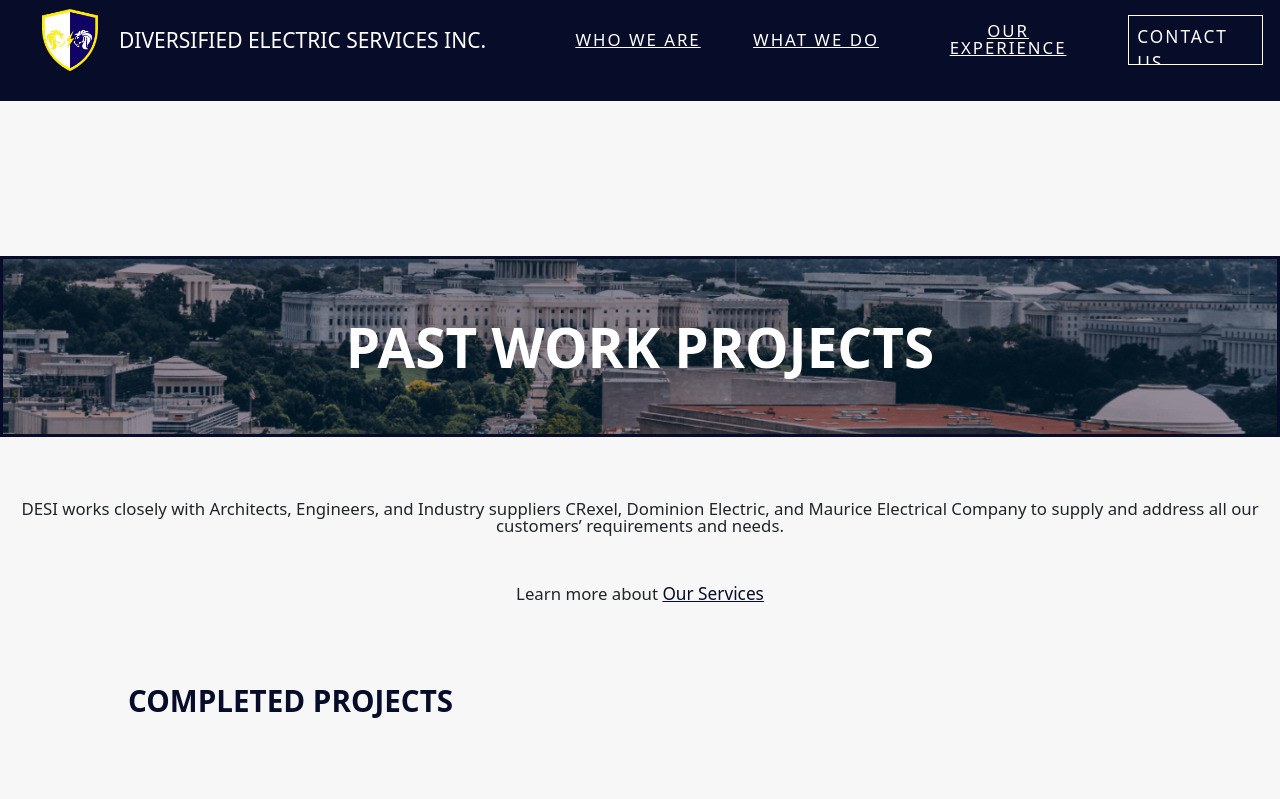
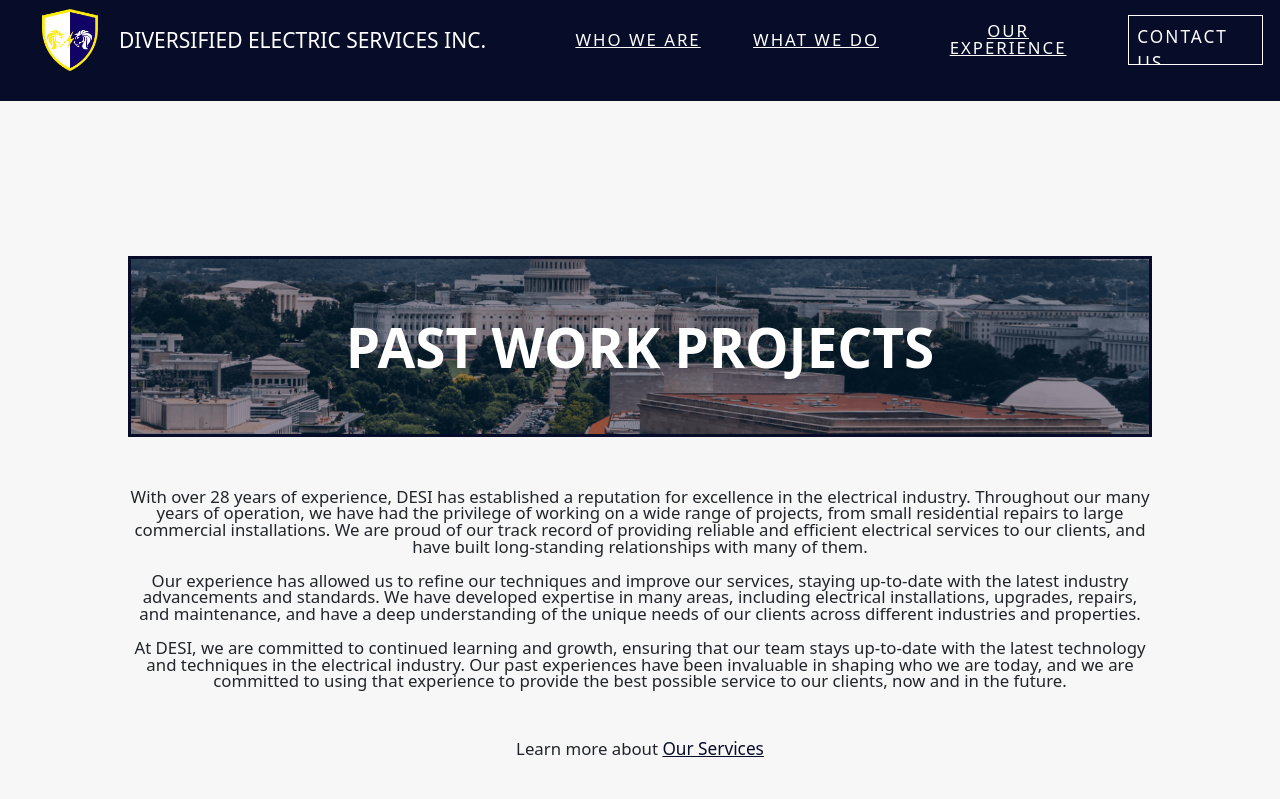
Before and after one commit to FlavioAmurrioCS/desi, a React (Vite) app: page /experience in a window 1280 px wide. Shown: the top 799 px of the page. Built offline with nearby package versions, Linux system fonts and the light colour scheme.

Commit message:
Updated introduction

```diff
--- a/src/components/About/StatementPurpose.tsx
+++ b/src/components/About/StatementPurpose.tsx
@@ -17,7 +17,7 @@ export default function StatementPurpose() {
         </h2>
       </div>
       <div className="body">
-        <p>{constants.STATMENT_PURPOSE}</p>
+        <p className="line-break">{constants.STATMENT_PURPOSE}</p>
       </div>
     </div>
   );
--- a/src/components/Experience/Header.tsx
+++ b/src/components/Experience/Header.tsx
@@ -5,7 +5,9 @@ export default function Header() {
   return (
     <div className="header-container">
       <h1>Past Work Projects</h1>
-      <p className="subtitle">{constants.OUR_PARTNERS}</p>
+      <p className="subtitle line-break project-container">
+        {constants.OUR_PARTNERS}
+      </p>
       <div className="pretend-footer">
         <p>
           Learn more about <Link to="/services">Our Services</Link>{" "}
--- a/src/components/constants.tsx
+++ b/src/components/constants.tsx
@@ -9,10 +9,20 @@ const constants = {
   COMPANY_WEBSITE: "https://www.desielectric.com",
   COMPANY_LOGO: companyLogo,
   COMPANY_SEAL: companySeal,
-  STATMENT_PURPOSE:
-    "Diversified Electric Services, Inc. (DESI) strives every day to provide the greatest quality of electrical services. Since 1994 we have been serving the DMV with personalized attention to each and every one of our customers. We meticulously plan every detail of a project and take great pride in the work we perform.",
-  OUR_PARTNERS:
-    "DESI works closely with Architects, Engineers, and Industry suppliers CRexel, Dominion Electric, and Maurice Electrical Company to supply and address all our customers’ requirements and needs.",
+  STATMENT_PURPOSE: `Welcome to Diversified Electric Services Inc., your go-to source for expert electrical services. Established in 1994, we are an experienced electrical company dedicated to providing top-quality electrical solutions for all your needs. Our team of licensed and experienced electricians are committed to delivering reliable, safe, and efficient services to residential, commercial, and industrial clients alike.
+
+    At DESI, we understand that electrical systems are critical to the smooth functioning of your daily life and business operations. That's why we provide a wide range of services to meet all your electrical needs, including installations, upgrades, repairs, and maintenance.
+
+    With our comprehensive expertise and attention to detail, we provide customized electrical solutions tailored to meet your unique requirements. We use only the highest quality materials and the latest techniques to ensure that all our work is completed to the highest standard.
+
+    Whether you require a simple electrical repair or a full-scale installation, DESI is here to provide you with the expertise and reliable service you need. Our commitment to customer satisfaction and exceptional quality is what sets us apart from the competition.
+
+    Thank you for choosing DESI, established in 1994, for all your electrical needs. We look forward to working with you and exceeding your expectations.`,
+  OUR_PARTNERS: `With over 28 years of experience, DESI has established a reputation for excellence in the electrical industry. Throughout our many years of operation, we have had the privilege of working on a wide range of projects, from small residential repairs to large commercial installations. We are proud of our track record of providing reliable and efficient electrical services to our clients, and have built long-standing relationships with many of them.
+
+    Our experience has allowed us to refine our techniques and improve our services, staying up-to-date with the latest industry advancements and standards. We have developed expertise in many areas, including electrical installations, upgrades, repairs, and maintenance, and have a deep understanding of the unique needs of our clients across different industries and properties.
+
+    At DESI, we are committed to continued learning and growth, ensuring that our team stays up-to-date with the latest technology and techniques in the electrical industry. Our past experiences have been invaluable in shaping who we are today, and we are committed to using that experience to provide the best possible service to our clients, now and in the future.`,
   PASTWORK_INTRO:
     "DESI has been providing Blake Real Estate and their properties electrical services since 1984 in buildings located at:",
 };
--- a/src/sass/_shame.scss
+++ b/src/sass/_shame.scss
@@ -1,6 +1,10 @@
 @import "./variables";
 @import "./mixins";
 @import "./abstract";
+
+.line-break {
+  white-space: pre-line;
+}
 
 .card {
   @extend .border-color-reset;
```
Also changed, not shown: .pre-commit-config.yaml.
